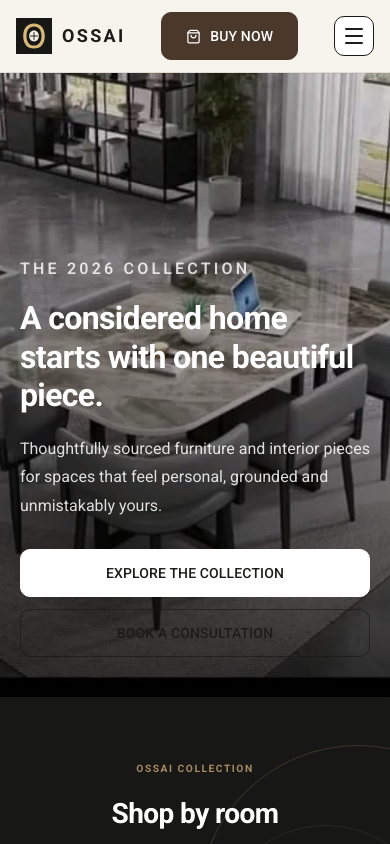
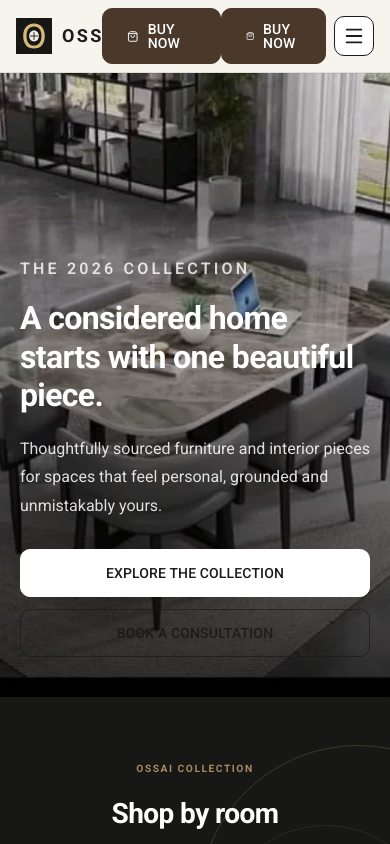
Before and after one commit to Chizzymike48/Osaaitradingcompany, a Next.js app in the folder frontend/: page / in a window 390 px wide. Shown: the top 844 px of the page. Built offline with nearby package versions, Linux system fonts and the light colour scheme.

Commit message:
Add mobile buy now navigation action

```diff
--- a/frontend/src/components/layout/Navbar.tsx
+++ b/frontend/src/components/layout/Navbar.tsx
@@ -41,10 +41,15 @@ export default function Navbar() {
             <ShoppingBag size={15} /> Buy Now
           </Link>
 
-          {/* Mobile Menu Button */}
-          <button aria-label={open ? "Close menu" : "Open menu"} aria-expanded={open} onClick={() => setOpen(!open)} className="flex h-10 w-10 items-center justify-center rounded-lg border border-neutral-light bg-white text-foreground md:hidden">
-            {open ? <X size={24} /> : <Menu size={24} />}
-          </button>
+          {/* Mobile actions */}
+          <div className="flex items-center gap-2 md:hidden">
+            <Link href="/products" className="btn-primary min-h-10 gap-1.5 px-3 py-2 text-[0.65rem] tracking-[0.06em]">
+              <ShoppingBag size={14} /> Buy Now
+            </Link>
+            <button aria-label={open ? "Close menu" : "Open menu"} aria-expanded={open} onClick={() => setOpen(!open)} className="flex h-10 w-10 shrink-0 items-center justify-center rounded-lg border border-neutral-light bg-white text-foreground">
+              {open ? <X size={22} /> : <Menu size={22} />}
+            </button>
+          </div>
         </div>
         {open && <div className="border-t border-neutral-light py-4 md:hidden"><div className="grid grid-cols-2 gap-3">{links.map((link) => { const Icon = link.icon; return <Link key={link.href} href={link.href} onClick={() => setOpen(false)} className="flex min-h-14 items-center gap-3 rounded-xl border border-neutral-light bg-white px-4 text-xs font-bold uppercase tracking-[0.08em]"><Icon size={17} className="shrink-0 text-accent" />{link.label}</Link>; })}</div></div>}
       </div>
```
